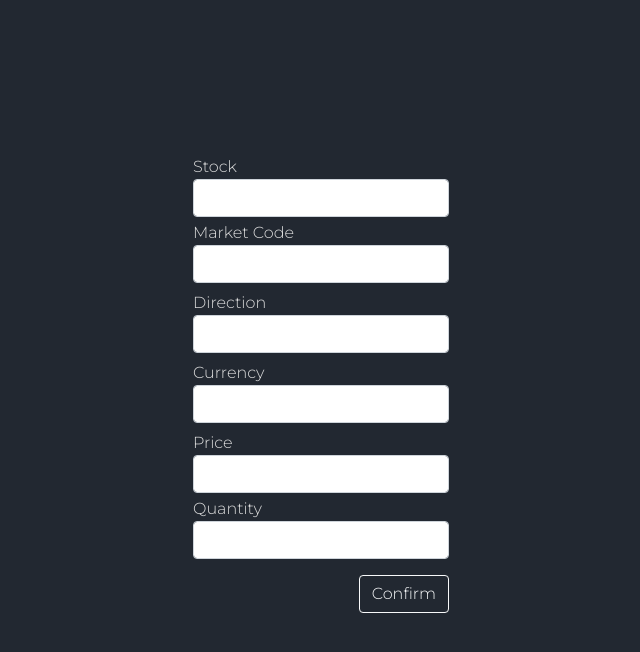
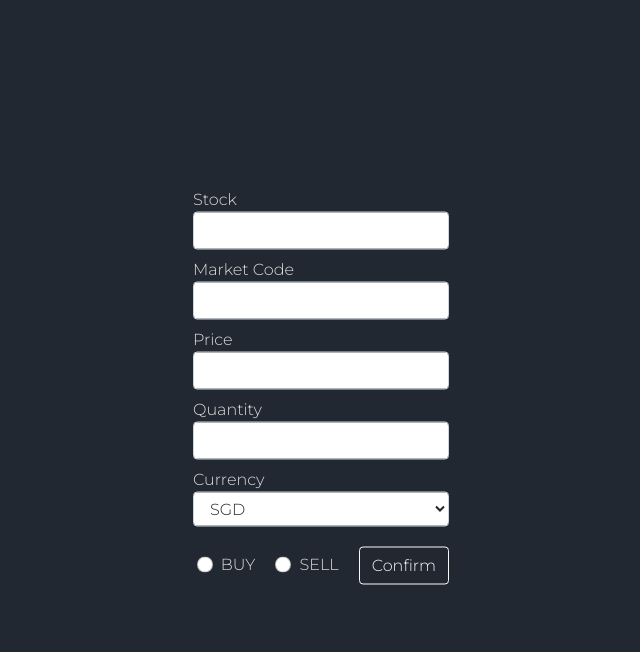
Before and after one commit to Jiaaa-yang/investment-portfolio, a Flask app: page /update-transaction in a window 1280 px wide. Shown: the top 652 px of the page, without its empty margins (319-959 px from the left). Run offline with Flask 2, Linux system fonts and the light colour scheme; parts of the project's set-up code (start-up, migrations or seed data) failed here and were passed over.

Commit message:
Removed Portfolio class and used MongoDB update methods to update attributes individually instead of deleting and recreating a new document each time. Included dropdown and radio options for new transaction forms.

```diff
--- a/portfolio_web/routes.py
+++ b/portfolio_web/routes.py
@@ -1,20 +1,20 @@
 from flask import render_template, url_for, redirect, request
 from datetime import datetime
-from portfolio_web.portfolio import load_portfolio
 from portfolio_web import app
+from portfolio_web.portfolio_update import *
 
 
-portfolio = load_portfolio()
 current_date = datetime.now().strftime("%d %B %Y")
 
 
 @app.route("/")
 def home():
-    sgd_balance = "{:.2f}".format(portfolio.sgd_balance)
-    usd_balance = "{:.2f}".format(portfolio.usd_balance)
-    transactions = portfolio.transaction_history
-    fundings = portfolio.funding_history
-    holdings = portfolio.holdings
+    portfolio = read_portfolio()
+    sgd_balance = "{:.2f}".format(portfolio["sgd_balance"])
+    usd_balance = "{:.2f}".format(portfolio["usd_balance"])
+    holdings = portfolio["holdings"]
+    transactions = get_history("transaction")
+    fundings = get_history("funding")
     return render_template("home.html", date=current_date, sgd_balance=sgd_balance, holdings=holdings,
     usd_balance=usd_balance, transactions=transactions, fundings=fundings)
 
@@ -26,14 +26,13 @@ def update_balance():
         form_data = request.form
         new_sgd_balance = float(form_data.get("sgd_balance"))
         new_usd_balance = float(form_data.get("usd_balance"))
-        portfolio.update_balance("SGD", new_sgd_balance)
-        portfolio.update_balance("USD", new_usd_balance)
-        portfolio.save()
+        update_account_balance(new_sgd_balance, new_usd_balance)
         return redirect(url_for('home'))
 
     else:
-        current_sgd_balance = "{:.2f}".format(portfolio.sgd_balance)
-        current_usd_balance = "{:.2f}".format(portfolio.usd_balance)
+        portfolio = read_portfolio()
+        current_sgd_balance = "{:.2f}".format(portfolio["sgd_balance"])
+        current_usd_balance = "{:.2f}".format(portfolio["usd_balance"])
         return render_template('update-balance.html', sgd_balance=current_sgd_balance,
                                 usd_balance=current_usd_balance)
 
@@ -45,8 +44,7 @@ def update_funding():
         form_data = request.form
         date = form_data.get("input_date")
         amount = float(form_data.get("amount"))
-        portfolio.fund_account(date, amount)
-        portfolio.save()
+        fund_account(date, amount)
         return redirect(url_for('home'))
 
     else:
@@ -58,18 +56,18 @@ def update_transaction():
     if request.method == "POST":
         # Append new transaction to transaction history
         form_data = request.form
-        name = form_data.get("stock_name")
-        market_code = form_data.get("stock_code")
-        direction = form_data.get("stock_direction")
-        price = float(form_data.get("stock_price"))
-        currency = form_data.get("stock_currency")
-        quantity = int(form_data.get("stock_quantity"))
+        name = form_data.get("name")
+        market_code = form_data.get("market_code")
+        price = float(form_data.get("price"))
+        quantity = int(form_data.get("quantity"))
+        currency = form_data.get("currency")
+        direction = form_data.get("inlineRadioOptions")
+
         if direction == "BUY":
-            portfolio.purchase_stock(name, market_code, quantity, price, currency)
+            purchase_stock(name, market_code, quantity, price, currency)
         else:
-            portfolio.sell_stock(name, market_code, quantity, price, currency)
+            sell_stock(name, market_code, quantity, price, currency)
 
-        portfolio.save()
         return redirect(url_for('home'))
 
     else:
--- a/portfolio_web/static/main.css
+++ b/portfolio_web/static/main.css
@@ -18,6 +18,18 @@ h1, h2, h3, h4, h5, h6 {
 .light {
     background-color: #dddddd;
     color: #222831;
+}
+
+/* Removes arrow for number type input boxes */
+input::-webkit-outer-spin-button,
+input::-webkit-inner-spin-button {
+    -webkit-appearance: none;
+    margin: 0;
+}
+
+/* Give select menus arrows at end of box */
+.dropdown {
+    -webkit-appearance: menulist;
 }
 
 /* Main holdings section */
--- a/portfolio_web/templates/update-form-layout.html
+++ b/portfolio_web/templates/update-form-layout.html
@@ -16,21 +16,11 @@
 </head>
 <body class="dark">
     <div class="centered balance-update-form">
-        <form action="", method="POST">
+        <form action="", method="POST" autocomplete="off">
             {% block form %}
             {% endblock %}
-            <!-- <div class="form-group py-3">
-                <label for="sgd-balance">SGD Balance</label>
-                    <input type="text" class="form-control" name="sgd_balance" value="{{ sgd_balance }}">
-                </div>
-            <div class="form-group">
-                <label for="usd-balance">USD Balance</label>
-                <input type="text" class="form-control" name="usd_balance" value="{{ usd_balance }}">
-            </div>
-            <div class="update-button py-3">
-                <button class="btn btn-outline-light" type="submit">Confirm</button>
-            </div> -->
         </form>
     </div>
+    <script src="https://cdn.jsdelivr.net/npm/bootstrap@5.0.0-beta1/dist/js/bootstrap.bundle.min.js" integrity="sha384-ygbV9kiqUc6oa4msXn9868pTtWMgiQaeYH7/t7LECLbyPA2x65Kgf80OJFdroafW" crossorigin="anonymous"></script>
 </body>
 </html>
--- a/portfolio_web/templates/update-transactions.html
+++ b/portfolio_web/templates/update-transactions.html
@@ -1,31 +1,38 @@
 {% extends "update-form-layout.html" %}
 
 {% block form %}
-    <div class="form-group">
+    <div class="form-group py-1">
         <label>Stock</label>
-            <input type="text" class="form-control" name="stock_name">
+            <input type="text" class="form-control" name="name">
     </div>
     <div class="form-group py-1">
         <label>Market Code</label>
-        <input type="text" class="form-control" name="stock_code">
+        <input type="text" class="form-control" name="market_code">
     </div>
     <div class="form-group py-1">
-        <label>Direction</label>
-        <input type="text" class="form-control" name="stock_direction">
+        <label>Price</label>
+        <input type="number" step="0.001" class="form-control" name="price" autocomplete="off">
+    </div>
+    <div class="form-group py-1">
+        <label>Quantity</label>
+        <input type="number" step="0.001" class="form-control" name="quantity" autocomplete="off">
     </div>
     <div class="form-group py-1">
         <label>Currency</label>
-        <input type="text" class="form-control" name="stock_currency">
-    </div>
-    <div class="form-group py-1">
-        <label>Price</label>
-        <input type="text" class="form-control" name="stock_price">
-    </div>
-    <div class="form-group">
-        <label>Quantity</label>
-        <input type="text" class="form-control" name="stock_quantity">
+        <select class="form-control dropdown" name="currency">
+            <option>SGD</option>
+            <option>USD</option>
+        </select>
     </div>
     <div class="update-button py-3">
+        <div class="form-check form-check-inline">
+            <label class="form-check-label">BUY</label>
+            <input class="form-check-input" type="radio" name="inlineRadioOptions" value="BUY">
+        </div>
+        <div class="form-check form-check-inline">
+            <label class="form-check-label">SELL</label>
+            <input class="form-check-input" type="radio" name="inlineRadioOptions" value="SELL">
+        </div>
         <button class="btn btn-outline-light" type="submit">Confirm</button>
     </div>
 {% endblock %}
```
Also changed, not shown: portfolio_web/portfolio.py (deleted, +0 -95 lines), portfolio_web/portfolio_update.py (added, +100 -0 lines), 1 other file.
